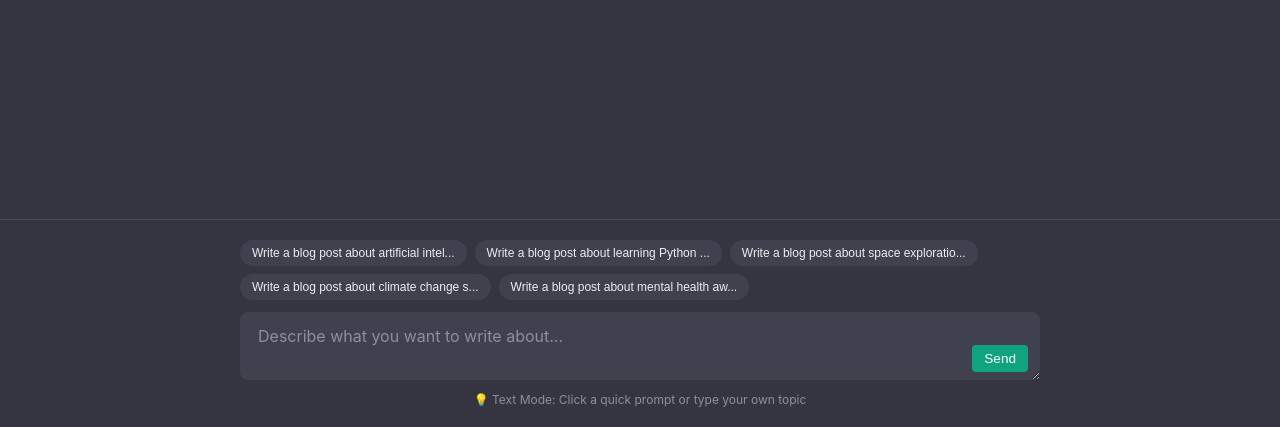
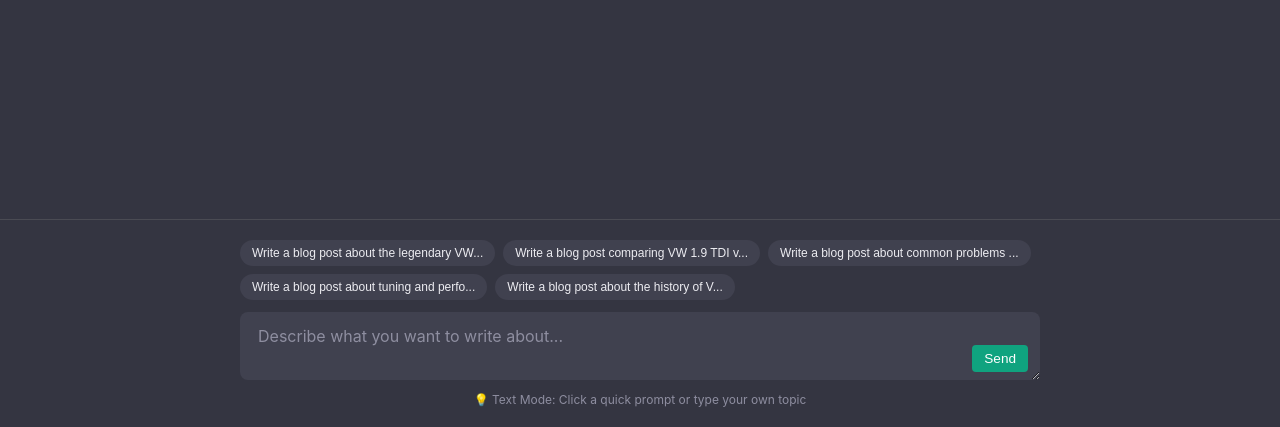
Before and after one commit to nurjohnston/contentgenerator, a Flask app: page / in a window 1280 px wide. Shown: the part 373-800 px from the top of the page. Run offline with Flask 3, Linux system fonts and the light colour scheme; parts of the project's set-up code (start-up, migrations or seed data) failed here and were passed over.

Commit message:
updated prompt examples

```diff
--- a/app.py
+++ b/app.py
@@ -44,34 +44,34 @@ if not POLLINATIONS_API_KEY:
 
 # Pre-computed prompts for quick buttons
 QUICK_PROMPTS = [
-    "Write a blog post about artificial intelligence and its impact on jobs",
-    "Write a blog post about learning Python as a beginner",
-    "Write a blog post about space exploration and Mars colonization",
-    "Write a blog post about climate change solutions",
-    "Write a blog post about mental health awareness"
+    "Write a blog post about the legendary VW 1.9 TDI engine reliability",
+    "Write a blog post comparing VW 1.9 TDI vs 2.0 TDI engines",
+    "Write a blog post about common problems and fixes for the VW 2.0 TDI",
+    "Write a blog post about tuning and performance upgrades for TDI engines",
+    "Write a blog post about the history of VW TDI diesel engines"
 ]
 
 # Pre-written answers for fallback (when API fails)
 FALLBACK_ANSWERS = {
-    0: """**AI and the Future of Work**
+    0: """**The Legendary VW 1.9 TDI - Why It's Unkillable**
 
-Artificial intelligence is transforming the workplace. While some jobs may be automated, AI is creating new opportunities in tech, data science, and human-AI collaboration. The key is adapting and learning new skills. Studies show that workers who embrace AI tools become more productive and valuable to employers. The future isn't about humans vs machines - it's about humans with machines.""",
+The VW 1.9 TDI engine, particularly the ALH and PD versions, is legendary for its reliability. Many owners report exceeding 300,000 miles with basic maintenance. The mechanical injection pump on earlier models is simple and robust. The ALH engine (1998-2003) is considered the most reliable, while the PD (2004-2006) offers more power but with camshaft wear concerns. These engines routinely outlast the cars they're in and have a cult following worldwide.""",
 
-    1: """**Why Python is Perfect for Beginners**
+    1: """**1.9 TDI vs 2.0 TDI - Which One is Better?**
 
-Python is the world's most popular programming language for beginners. Its simple, readable syntax feels like writing English. You can build a website, analyze data, or automate tasks within weeks of starting. With free resources like Codecademy and freeCodeCamp, anyone can learn Python regardless of background. The Python community is welcoming and supportive, making it the ideal first language.""",
+The 1.9 TDI is simpler, more reliable, and easier to work on. It lacks a DPF and has fewer emissions components that fail. The 2.0 TDI (common rail, 2008+) offers more power, smoother operation, and better fuel economy. However, the 2.0 TDI has known issues: failed DPF, clogged intake manifolds, failed EGR coolers, and dual-mass flywheel failures. For a daily driver, the 2.0 TDI is fine. For longevity and DIY maintenance, the 1.9 TDI wins.""",
 
-    2: """**Mars: Humanity's Next Frontier**
+    2: """**Common 2.0 TDI Problems and Fixes**
 
-Space exploration is entering an exciting era. NASA and SpaceX plan to send humans to Mars within the decade. The red planet offers scientists a chance to study planetary evolution and search for signs of ancient life. Colonizing Mars would ensure humanity's survival and drive technological innovation. While challenges remain - radiation, low gravity, and life support - the dream of becoming a multi-planetary species is closer than ever.""",
+The 2.0 TDI has several common issues: DPF clogging (solution: regular highway driving or delete), failed EGR valve (solution: clean or delete), failed dual-mass flywheel (solution: replace with solid flywheel), camshaft wear (use correct oil), and failed heater core (flush system). The good news is most problems have known fixes. The CP4 fuel pump is also a weak point - consider upgrading to a CP3 pump for reliability.""",
 
-    3: """**Climate Change Solutions That Work**
+    3: """**Tuning Your TDI - Power Upgrades That Work**
 
-Climate change is the defining challenge of our time. The good news? Solutions exist. Renewable energy like solar and wind is now cheaper than coal in most countries. Electric vehicles are becoming mainstream. Reforestation projects remove carbon from the atmosphere. Individuals can help by reducing meat consumption, using public transit, and voting for climate-conscious leaders. Every action matters.""",
+A simple tune (remap) on a 1.9 TDI ALH can take it from 90hp to 130hp with no hardware changes. Add bigger nozzles for 150hp. A VNT17 turbo plus tune can reach 170-180hp. For the 2.0 TDI, a stage 1 tune adds 30-40hp. Stage 2 with downpipe adds another 20hp. Keep EGTs in check and always monitor boost. A clutch upgrade is recommended above 300lb-ft torque. These engines respond incredibly well to tuning.""",
 
-    4: """**Mental Health Awareness Matters**
+    4: """**The History of VW TDI Engines**
 
-Mental health is just as important as physical health. Yet too many people suffer in silence due to stigma. Talking openly about anxiety, depression, and stress helps normalize these experiences. Simple practices like meditation, exercise, and connecting with others can dramatically improve wellbeing. If you're struggling, reach out to a friend, family member, or professional. You are not alone, and help is available."""
+VW introduced TDI (Turbo Direct Injection) in 1989. The 1.9 TDI came in several versions: VE (1996-2003) with mechanical injection pump, PD (2004-2006) with unit injectors, and then the 2.0 TDI common rail (2008+). The 1.9 ALH is the most beloved. Dieselgate (2015) hurt VW's diesel reputation, but the TDI community remains strong. These engines are known for torque, fuel efficiency (40-50mpg), and longevity when properly maintained."""
 }
 
 
--- a/templates/index.html
+++ b/templates/index.html
@@ -301,53 +301,53 @@
 
     // Quick prompts for text mode
     const textQuickPrompts = [
-        "Write a blog post about artificial intelligence and its impact on jobs",
-        "Write a blog post about learning Python as a beginner",
-        "Write a blog post about space exploration and Mars colonization",
-        "Write a blog post about climate change solutions",
-        "Write a blog post about mental health awareness"
+        "Write a blog post about the legendary VW 1.9 TDI engine reliability",
+        "Write a blog post comparing VW 1.9 TDI vs 2.0 TDI engines",
+        "Write a blog post about common problems and fixes for the VW 2.0 TDI",
+        "Write a blog post about tuning and performance upgrades for TDI engines",
+        "Write a blog post about the history of VW TDI diesel engines"
     ];
 
     // Quick prompts for image mode - descriptive and meaningful
     const imageQuickPrompts = [
-        "A futuristic robot working alongside humans in an office, digital art",
-        "A person learning to code on a laptop with Python logo, colorful illustration",
-        "Astronaut planting a flag on Mars with Earth in the background, cinematic",
-        "Renewable energy scene with wind turbines and solar panels, vibrant colors",
-        "Peaceful scene of a person meditating in nature, calm and serene"
+        "A Shark",
+        "A Rooster",
+        "A Donkey",
+        "Supra car",
+        "Cat"
     ];
 
     // Quick prompts for audio mode - descriptive and meaningful
     const audioQuickPrompts = [
-        "AI and the future of work: Artificial intelligence is transforming workplaces everywhere",
-        "Python programming for beginners: Learn Python the easy way with simple syntax",
-        "Space exploration and Mars: Humanity's next great adventure awaits on the red planet",
-        "Climate change solutions: Simple actions that make a big difference for our planet",
-        "Mental health awareness: Taking care of your mind is just as important as your body"
+        "Nur is busy right about now",
+        "Liverpool is not winning anything this season.",
+        "My favourite car is a g-wagon.",
+        "One two three four five six seven eight nine ten.",
+        "Squat Bench and Deadlift."
     ];
 
     // Pre-written answers for text fallback (when API fails)
     const textFallbackAnswers = {
-        0: `**AI and the Future of Work**
+            0: `**The Legendary VW 1.9 TDI - Why It's Unkillable**
 
-Artificial intelligence is transforming the workplace. While some jobs may be automated, AI is creating new opportunities in tech, data science, and human-AI collaboration. The key is adapting and learning new skills. Studies show that workers who embrace AI tools become more productive and valuable to employers. The future isn't about humans vs machines - it's about humans with machines.`,
+        The VW 1.9 TDI engine, particularly the ALH and PD versions, is legendary for its reliability. Many owners report exceeding 300,000 miles with basic maintenance. The mechanical injection pump on earlier models is simple and robust. The ALH engine (1998-2003) is considered the most reliable, while the PD (2004-2006) offers more power but with camshaft wear concerns. These engines routinely outlast the cars they're in and have a cult following worldwide.`,
 
-        1: `**Why Python is Perfect for Beginners**
+            1: `**1.9 TDI vs 2.0 TDI - Which One is Better?**
 
-Python is the world's most popular programming language for beginners. Its simple, readable syntax feels like writing English. You can build a website, analyze data, or automate tasks within weeks of starting. With free resources like Codecademy and freeCodeCamp, anyone can learn Python regardless of background. The Python community is welcoming and supportive, making it the ideal first language.`,
+        The 1.9 TDI is simpler, more reliable, and easier to work on. It lacks a DPF and has fewer emissions components that fail. The 2.0 TDI (common rail, 2008+) offers more power, smoother operation, and better fuel economy. However, the 2.0 TDI has known issues: failed DPF, clogged intake manifolds, failed EGR coolers, and dual-mass flywheel failures. For a daily driver, the 2.0 TDI is fine. For longevity and DIY maintenance, the 1.9 TDI wins.`,
 
-        2: `**Mars: Humanity's Next Frontier**
+            2: `**Common 2.0 TDI Problems and Fixes**
 
-Space exploration is entering an exciting era. NASA and SpaceX plan to send humans to Mars within the decade. The red planet offers scientists a chance to study planetary evolution and search for signs of ancient life. Colonizing Mars would ensure humanity's survival and drive technological innovation. While challenges remain - radiation, low gravity, and life support - the dream of becoming a multi-planetary species is closer than ever.`,
+        The 2.0 TDI has several common issues: DPF clogging (solution: regular highway driving or delete), failed EGR valve (solution: clean or delete), failed dual-mass flywheel (solution: replace with solid flywheel), camshaft wear (use correct oil), and failed heater core (flush system). The good news is most problems have known fixes. The CP4 fuel pump is also a weak point - consider upgrading to a CP3 pump for reliability.`,
 
-        3: `**Climate Change Solutions That Work**
+            3: `**Tuning Your TDI - Power Upgrades That Work**
 
-Climate change is the defining challenge of our time. The good news? Solutions exist. Renewable energy like solar and wind is now cheaper than coal in most countries. Electric vehicles are becoming mainstream. Reforestation projects remove carbon from the atmosphere. Individuals can help by reducing meat consumption, using public transit, and voting for climate-conscious leaders. Every action matters.`,
+        A simple tune (remap) on a 1.9 TDI ALH can take it from 90hp to 130hp with no hardware changes. Add bigger nozzles for 150hp. A VNT17 turbo plus tune can reach 170-180hp. For the 2.0 TDI, a stage 1 tune adds 30-40hp. Stage 2 with downpipe adds another 20hp. Keep EGTs in check and always monitor boost. A clutch upgrade is recommended above 300lb-ft torque. These engines respond incredibly well to tuning.`,
 
-        4: `**Mental Health Awareness Matters**
+            4: `**The History of VW TDI Engines**
 
-Mental health is just as important as physical health. Yet too many people suffer in silence due to stigma. Talking openly about anxiety, depression, and stress helps normalize these experiences. Simple practices like meditation, exercise, and connecting with others can dramatically improve wellbeing. If you're struggling, reach out to a friend, family member, or professional. You are not alone, and help is available.`
-    };
+        VW introduced TDI (Turbo Direct Injection) in 1989. The 1.9 TDI came in several versions: VE (1996-2003) with mechanical injection pump, PD (2004-2006) with unit injectors, and then the 2.0 TDI common rail (2008+). The 1.9 ALH is the most beloved. Dieselgate (2015) hurt VW's diesel reputation, but the TDI community remains strong. These engines are known for torque, fuel efficiency (40-50mpg), and longevity when properly maintained.`
+      };
 
     // Pre-generated images (stored locally)
     const preGeneratedImages = [
```
Also changed, not shown: generate_audio.py (+5 -5 lines), static/images/image_0.jpg, static/images/image_1.jpg, static/images/image_2.jpg, static/images/image_3.jpg, 5 other files.
